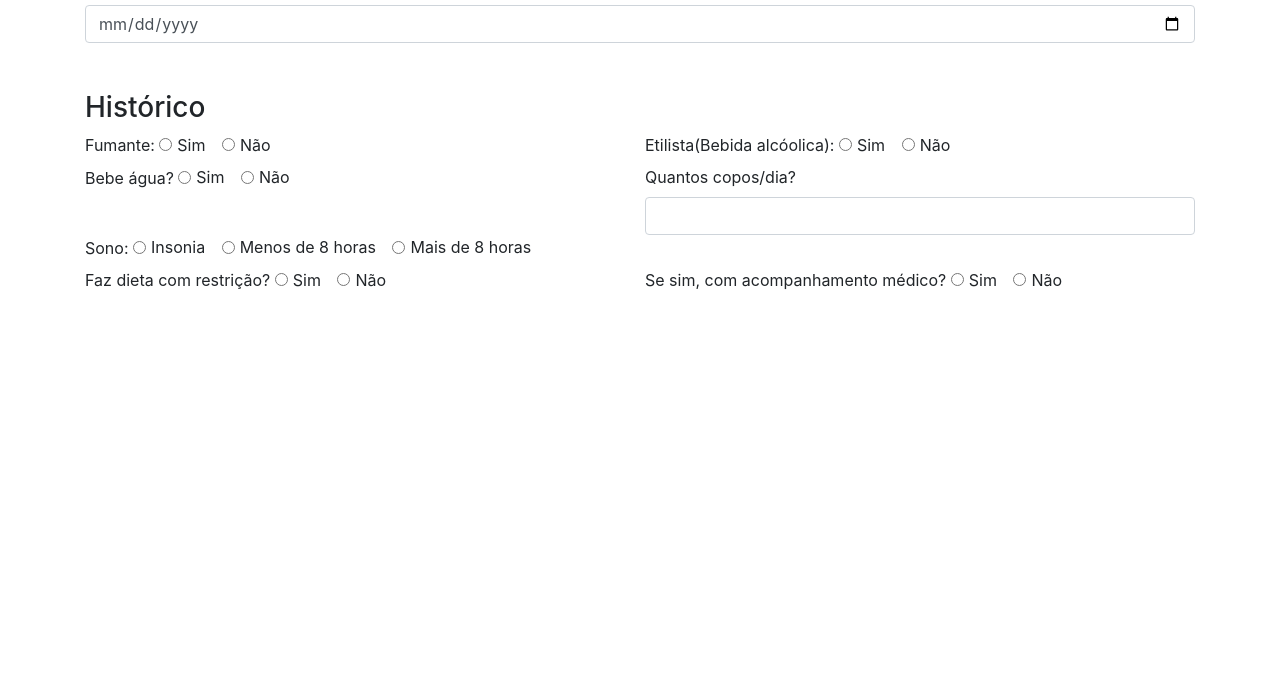
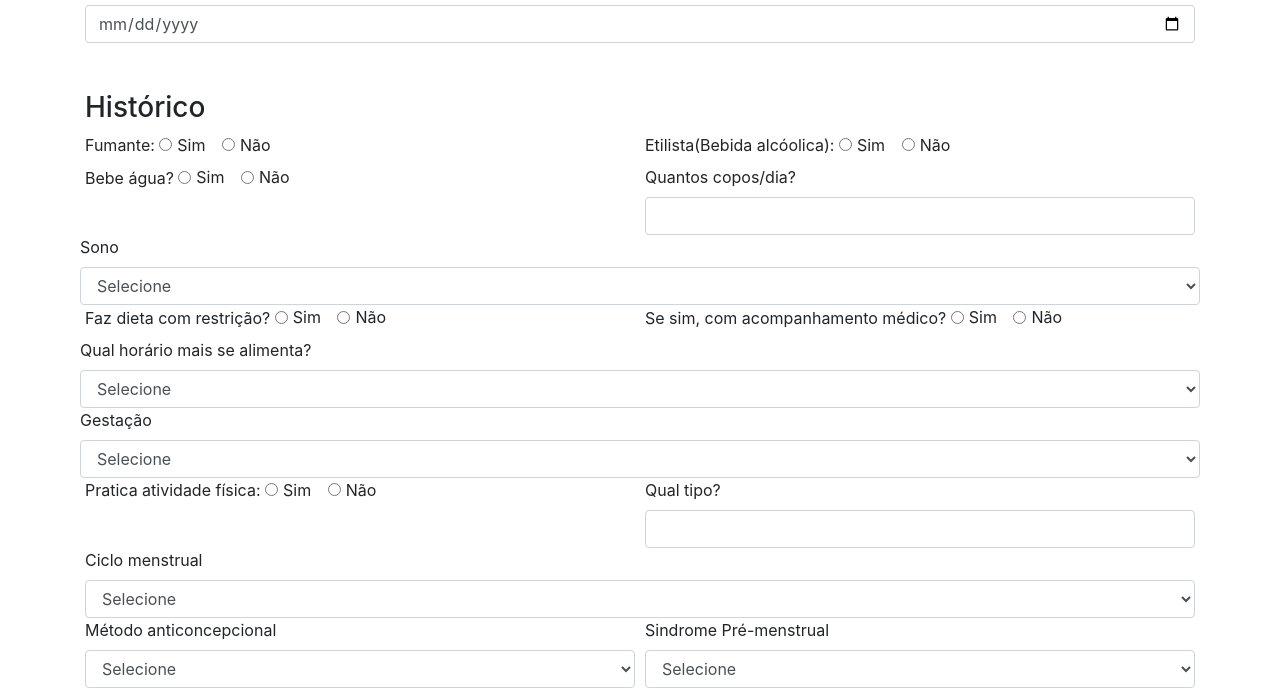
Before and after one commit to feliperj97/formPdc, a plain HTML site: page index.html in a window 1280 px wide. Both pictures are taken after a click on the tab "Histórico". Shown: the part 131-819 px from the top of the page. Drawn offline with nearby package versions, Linux system fonts and the light colour scheme.

Commit message:
sindrome option

```diff
--- a/index.html
+++ b/index.html
@@ -184,21 +184,16 @@
                     </div>
 
                     <div class="form-row">
-                        <div class="col">
-                            <label>Sono: </label>
-                            <div class="form-check form-check-inline">
-                                <input class="form-check-input" type="radio" name="sonoOp" id="s1" value="1">
-                                <label class="form-check-label" for="s1">Insonia</label>
-                            </div>
-                            <div class="form-check form-check-inline">
-                                <input class="form-check-input" type="radio" name="sonoOp" id="s2" value="2">
-                                <label class="form-check-label" for="s2">Menos de 8 horas</label>
-                            </div>
-                            <div class="form-check form-check-inline">
-                                <input class="form-check-input" type="radio" name="sonoOp" id="s3" value="3">
-                                <label class="form-check-label" for="s3">Mais de 8 horas</label>
-                            </div>
-                        </div>
+                        <!-- <div class="col"> -->
+                        <label for="sonoId">Sono</label>
+                        <select id="sonoId" class="form-control">
+                            <option selected>Selecione</option>
+                            <option value="1">Insonia</option>
+                            <option value="2">Menos de 8 horas</option>
+                            <option value="3">Mais de 8 horas</option>
+                        </select>
+
+                        <!-- </div> -->
                     </div>
                     <div class="form-row">
                         <div class="col">
@@ -224,6 +219,77 @@
                             </div>
                         </div>
                     </div>
+                    <div class="form-row">
+                        <label for="horarioAlimentacao">Qual horário mais se alimenta?</label>
+                        <select id="horarioAlimentacao" class="form-control">
+                            <option selected>Selecione</option>
+                            <option value="1">Manhã</option>
+                            <option value="2">Tarde</option>
+                            <option value="3">Noite</option>
+                        </select>
+                    </div>
+                    <div class="form-row">
+                        <label for="gestacao">Gestação</label>
+                        <select id="gestacao" class="form-control">
+                            <option selected>Selecione</option>
+                            <option value="1">Nulípara(nunca foi gestante)</option>
+                            <option value="2">Primípara(1 gestação)</option>
+                            <option value="3">Multípara(Várias gestações)</option>
+                        </select>
+                    </div>
+                    <div class="form-row">
+                        <div class="col">
+                            <label>Pratica atividade física: </label>
+                            <div class="form-check form-check-inline">
+                                <input class="form-check-input" type="radio" name="fisicaOp" id="f1" value="1">
+                                <label class="form-check-label" for="f1">Sim</label>
+                            </div>
+                            <div class="form-check form-check-inline">
+                                <input class="form-check-input" type="radio" name="fisicaOp" id="f2" value="2">
+                                <label class="form-check-label" for="f2">Não</label>
+                            </div>
+                        </div>
+                        <div class="col">
+                            <label for="fiscaId">Qual tipo?</label>
+                            <input type="text" class="form-control" id="fisicaId">
+
+                        </div>
+                    </div>
+                    <div class="form-row">
+                        <div class="col">
+                            <label for="ciclo">Ciclo menstrual</label>
+                            <select id="ciclo" class="form-control">
+                                <option selected>Selecione</option>
+                                <option value="1">Regular</option>
+                                <option value="2">Irregular</option>
+                                <option value="3">Não possui(hiserectomia - ligadura)</option>
+                            </select>
+                        </div>
+                    </div>
+                    <div class="form-row">
+                        <div class="col">
+                            <label for="anticon">Método anticoncepcional</label>
+                            <select id="anticon" class="form-control">
+                                <option selected>Selecione</option>
+                                <option value="1">Pilula</option>
+                                <option value="2">DIU</option>
+                                <option value="3">Injeção</option>
+                                <option value="4">Camisinha</option>
+                                <option value="5">nda</option>
+                            </select>
+                        </div>
+                        <div class="col">
+                            <label for="sindrome">Sindrome Pré-menstrual</label>
+                            <select id="sindrome" class="form-control">
+                                <option selected>Selecione</option>
+                                <option value="1">Edema</option>
+                                <option value="2">Ansiedade</option>
+                                <option value="3">Irritação</option>
+                                <option value="4">Doces</option>
+                                <option value="5">nda</option>
+                            </select>
+                        </div>
+                    </div>
                 </div>
             </div>
         </form>
```
